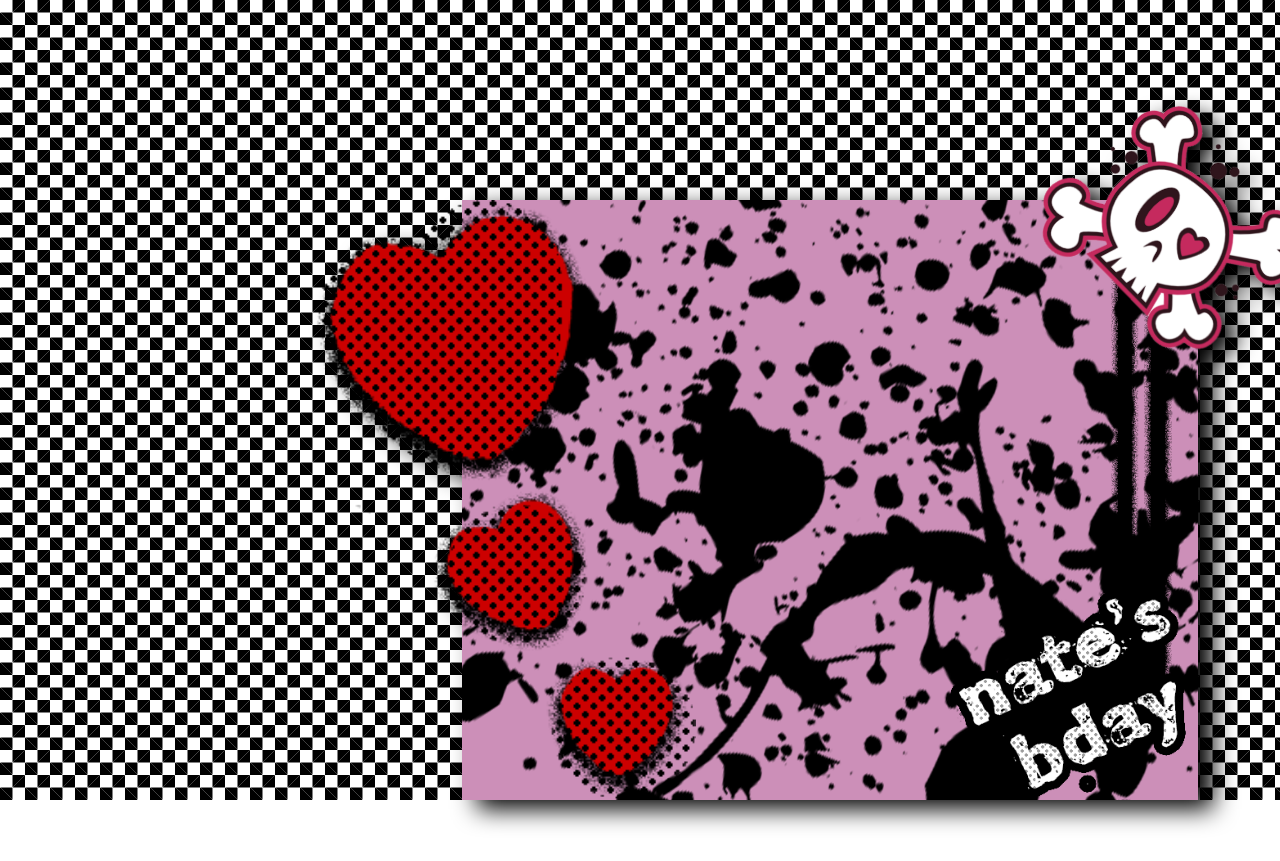
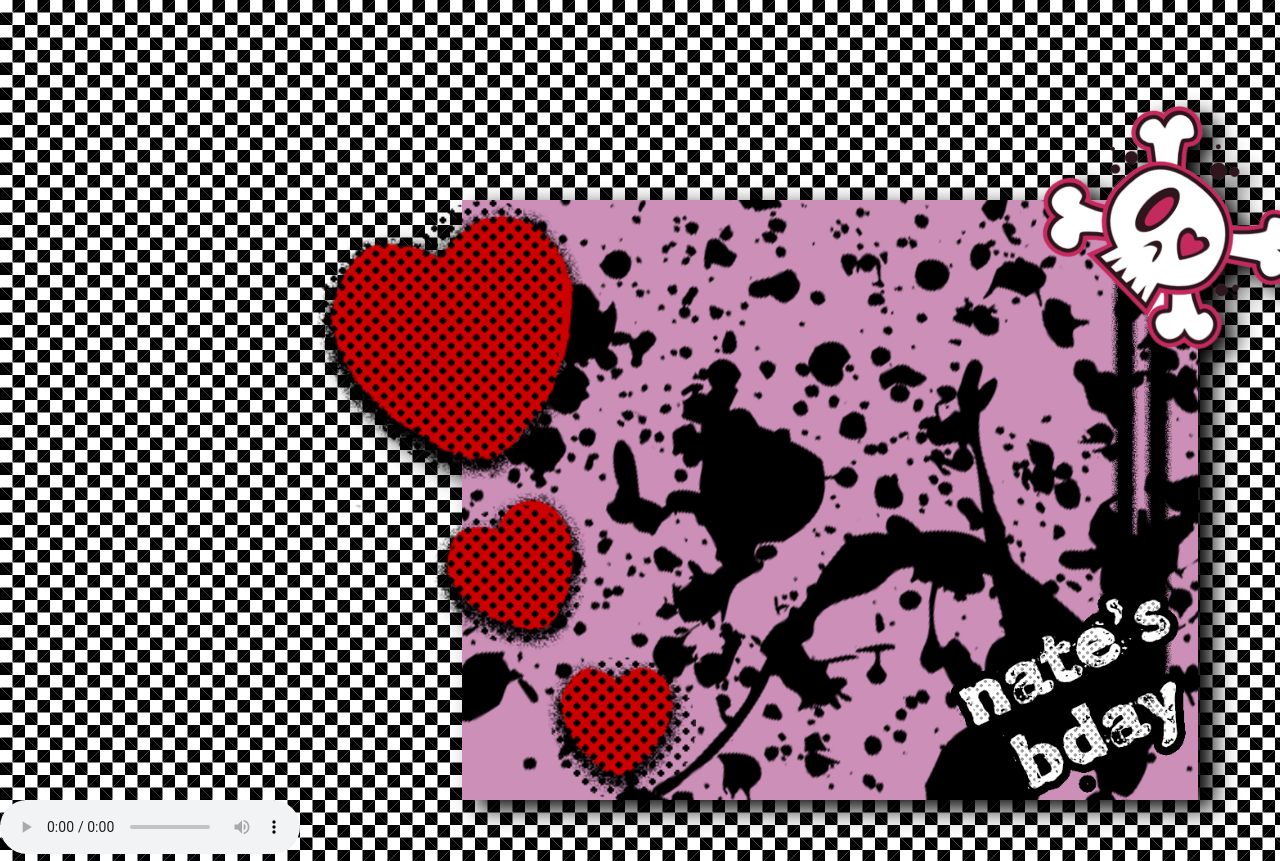
Before and after one commit to recalderon/nate, a plain HTML site: page index.html in a window 1280 px wide. Shown: the top 861 px of the page. Before the commit the page ends 800 px from the top, so only its background shows below. Drawn offline with nearby package versions, Linux system fonts and the light colour scheme.

```diff
--- a/index.html
+++ b/index.html
@@ -28,7 +28,7 @@
     </div>
   </div>
 
-  <audio src="https://recalderon.github.io/nate/assets/dist/audio/mcr.m4a" autoplay></audio>
+  <audio controls src="https://recalderon.github.io/nate/assets/dist/audio/mcr.m4a" autoplay></audio>
 
 
   <script src="https://cdn.jsdelivr.net/npm/bootstrap@5.2.2/dist/js/bootstrap.bundle.min.js"
```
